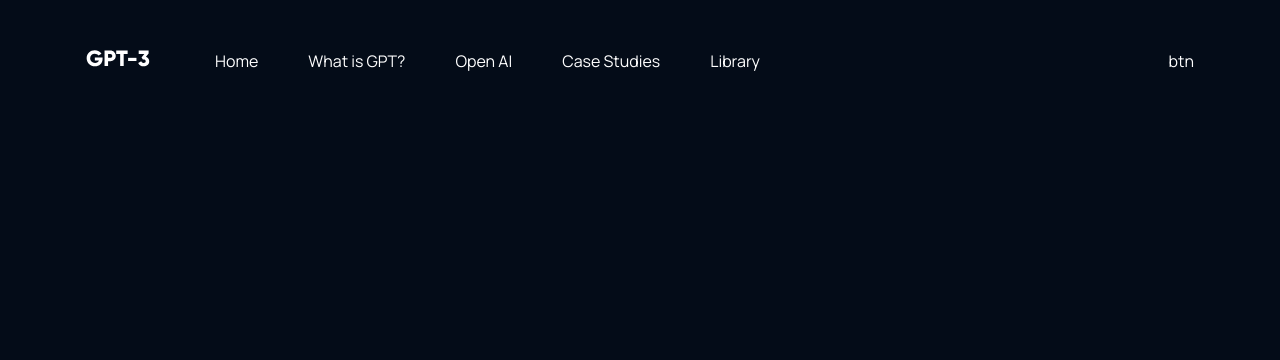
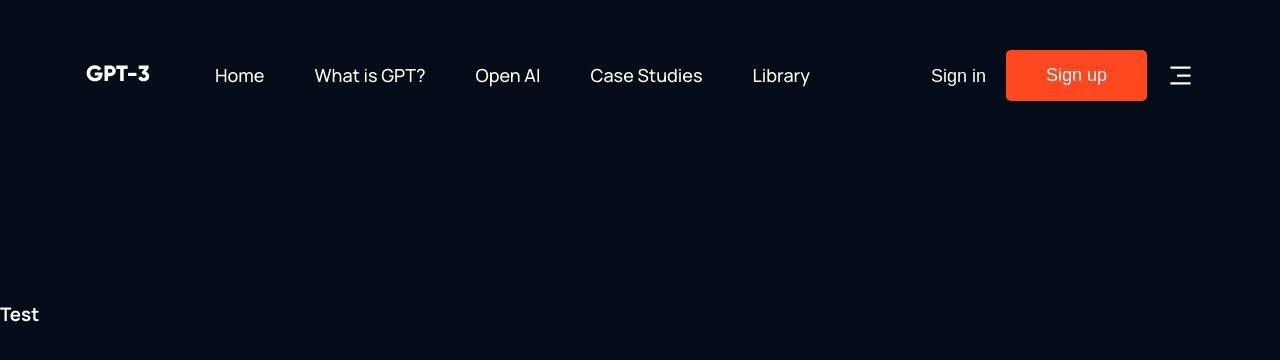
Before and after one commit to mahfuj890/GPT-3-React-Landing-Page, a React (Create React App) app: page / in a window 1280 px wide. Shown: the top 360 px of the page. Built offline with nearby package versions, Linux system fonts and the light colour scheme.

Commit message:
header responsive

```diff
--- a/package.json
+++ b/package.json
@@ -9,6 +9,7 @@
     "react": "^17.0.2",
     "react-dom": "^17.0.2",
     "react-icons": "^4.3.1",
+    "react-router-dom": "6",
     "react-scripts": "5.0.0",
     "web-vitals": "^2.1.3"
   },
--- a/src/App.css
+++ b/src/App.css
@@ -85,7 +85,7 @@
 /* Common CSS */
 body {
   color: white;
-  background-color: #040C18;
+  background-color: #040c18;
   font-family: "Manrope", sans-serif;
   font-size: 16px;
 }
@@ -323,17 +323,181 @@ input[type="number"] {
   position: relative;
 }
 
+.default_btn {
+  font-weight: 500;
+  font-size: 18px;
+  color: #ffffff;
+  padding: 15px 40px;
+  background: #ff4820;
+  border-radius: 5px;
+  -webkit-border-radius: 5px;
+  -moz-border-radius: 5px;
+  -ms-border-radius: 5px;
+  -o-border-radius: 5px;
+}
+
+@media (min-width: 768px) and (max-width: 991px) {
+  .default_btn {
+    -webkit-transition: 0.5s;
+    transition: 0.5s;
+    padding: 12px 30px;
+  }
+}
+
+@media all and (max-width: 767px) {
+  .default_btn {
+    -webkit-transition: 0.5s;
+    transition: 0.5s;
+    font-size: 16px;
+    padding: 10px 20px;
+  }
+}
+
+.default_btn:hover {
+  opacity: 0.9;
+}
+
+.default_btn.no_background {
+  padding: 0;
+  border-radius: 0px;
+  -webkit-border-radius: 0px;
+  -moz-border-radius: 0px;
+  -ms-border-radius: 0px;
+  -o-border-radius: 0px;
+  background-color: transparent;
+}
+
 /* ====================== Header Section ====================== */
 .header_wrapper {
   padding-top: 50px;
+}
+
+@media all and (max-width: 991px) {
+  .header_wrapper {
+    -webkit-transition: 0.5s;
+    transition: 0.5s;
+    padding-top: 30px;
+  }
 }
 
 .header_wrapper .log_nav_area {
   gap: 10px 65px;
 }
 
+@media all and (max-width: 991px) {
+  .header_wrapper nav {
+    -webkit-transition: 0.5s;
+    transition: 0.5s;
+    position: fixed;
+    right: 60px;
+    top: 70px;
+    background: #212b3a;
+    width: 200px;
+    padding: 20px;
+    transform: scale(0);
+    -webkit-transform: scale(0);
+    -moz-transform: scale(0);
+    -ms-transform: scale(0);
+    -o-transform: scale(0);
+    transition: all 0.5s ease-in-out;
+    -webkit-transition: all 0.5s ease-in-out;
+    -moz-transition: all 0.5s ease-in-out;
+    -ms-transition: all 0.5s ease-in-out;
+    -o-transition: all 0.5s ease-in-out;
+    opacity: 0;
+    visibility: hidden;
+  }
+  .header_wrapper nav.navbarActive {
+    transform: scale(1);
+    -webkit-transform: scale(1);
+    -moz-transform: scale(1);
+    -ms-transform: scale(1);
+    -o-transform: scale(1);
+    opacity: 1;
+    visibility: visible;
+  }
+}
+
+@media all and (max-width: 991px) and (max-width: 991px) {
+  .header_wrapper nav .header_btn {
+    -webkit-transition: 0.5s;
+    transition: 0.5s;
+    display: block !important;
+  }
+}
+
+.header_wrapper nav .header_btn {
+  display: none;
+}
+
+@media all and (max-width: 575px) {
+  .header_wrapper nav {
+    -webkit-transition: 0.5s;
+    transition: 0.5s;
+    right: 40px;
+  }
+}
+
 .header_wrapper nav ul {
   gap: 10px 50px;
+}
+
+@media (min-width: 992px) and (max-width: 1199px) {
+  .header_wrapper nav ul {
+    -webkit-transition: 0.5s;
+    transition: 0.5s;
+    gap: 10px 20px;
+  }
+}
+
+@media all and (max-width: 991px) {
+  .header_wrapper nav ul {
+    -webkit-transition: 0.5s;
+    transition: 0.5s;
+    -webkit-box-orient: vertical;
+    -webkit-box-direction: normal;
+        -ms-flex-direction: column;
+            flex-direction: column;
+    -webkit-box-align: start;
+        -ms-flex-align: start;
+            align-items: start;
+    gap: 8px;
+  }
+}
+
+.header_wrapper nav ul li a {
+  font-weight: 500;
+  font-size: 18px;
+  line-height: 25px;
+  color: #ffffff;
+}
+
+@media all and (max-width: 991px) {
+  .header_wrapper nav ul li a {
+    -webkit-transition: 0.5s;
+    transition: 0.5s;
+    font-size: 16px;
+  }
+}
+
+.header_wrapper nav ul li a:hover {
+  opacity: 0.9;
+}
+
+.header_wrapper .show_icon {
+  display: block;
+}
+
+.header_wrapper .hide_icon {
+  display: none;
+}
+
+@media all and (max-width: 991px) {
+  .header_wrapper .header_btn {
+    -webkit-transition: 0.5s;
+    transition: 0.5s;
+    display: none;
+  }
 }
 
 /* ====================== Section ====================== */
--- a/src/App.scss
+++ b/src/App.scss
@@ -13,15 +13,15 @@
 }
 
 /* Fonts */
-@import url('https://fonts.googleapis.com/css2?family=Manrope:wght@200;300;400;500;600;700;800&display=swap');
-$primary-font: 'Manrope', sans-serif;
+@import url("https://fonts.googleapis.com/css2?family=Manrope:wght@200;300;400;500;600;700;800&display=swap");
+$primary-font: "Manrope", sans-serif;
 $body-font-family: $primary-font;
 
 $font-size-base: 16px;
 
 /* Variable */
-$body-bg : #040C18;
-$white-color:white;
+$body-bg: #040c18;
+$white-color: white;
 /* Mixin Extends */
 
 @mixin media-break-width($media-width-min, $media-width-max) {
@@ -172,7 +172,7 @@ $white-color:white;
 }
 /* Common CSS */
 body {
-    color: $white-color;
+  color: $white-color;
   background-color: $body-bg;
   font-family: $body-font-family;
   font-size: $font-size-base;
@@ -347,16 +347,121 @@ input[type="number"] {
   position: relative;
 }
 
+.default_btn {
+  font-weight: 500;
+  font-size: 18px;
+  color: #ffffff;
+  padding: 15px 40px;
+  background: #ff4820;
+  border-radius: 5px;
+  -webkit-border-radius: 5px;
+  -moz-border-radius: 5px;
+  -ms-border-radius: 5px;
+  -o-border-radius: 5px;
+  @include media-break-width(768, 991) {
+    padding: 12px 30px;
+  }
+  @include max-media-width(767) {
+    font-size: 16px;
+    padding: 10px 20px;
+  }
+  &:hover {
+    opacity: 0.9;
+  }
+  &.no_background {
+    padding: 0;
+    border-radius: 0px;
+    -webkit-border-radius: 0px;
+    -moz-border-radius: 0px;
+    -ms-border-radius: 0px;
+    -o-border-radius: 0px;
+    background-color: transparent;
+  }
+}
 
 /* ====================== Header Section ====================== */
-.header_wrapper{
+.header_wrapper {
   padding-top: 50px;
-  .log_nav_area{
+  @include max-media-width(991) {
+    padding-top: 30px;
+  }
+  .log_nav_area {
     gap: 10px 65px;
   }
-  nav{
-    ul{
+  nav {
+    @include max-media-width(991) {
+      position: fixed;
+      right: 60px;
+      top: 70px;
+      background: #212b3a;
+      width: 200px;
+      padding: 20px;
+      transform: scale(0);
+      -webkit-transform: scale(0);
+      -moz-transform: scale(0);
+      -ms-transform: scale(0);
+      -o-transform: scale(0);
+      @include hover-transition();
+      opacity: 0;
+      visibility: hidden;
+      &.navbarActive {
+        transform: scale(1);
+        -webkit-transform: scale(1);
+        -moz-transform: scale(1);
+        -ms-transform: scale(1);
+        -o-transform: scale(1);
+        opacity: 1;
+        visibility: visible;
+      }
+      .header_btn{
+
+        @include max-media-width(991) {
+        display:block !important;
+        }
+      }
+    }
+    .header_btn{
+      display: none;
+    }
+    @include max-media-width(575) {
+      right: 40px;
+    }
+    ul {
       gap: 10px 50px;
+      @include media-break-width(992, 1199) {
+        gap: 10px 20px;
+      }
+      @include max-media-width(991) {
+        flex-direction: column;
+        align-items: start;
+        gap: 8px;
+      }
+      li {
+        a {
+          font-weight: 500;
+          font-size: 18px;
+          line-height: 25px;
+          color: #ffffff;
+          @include max-media-width(991) {
+            font-size: 16px;
+          }
+          &:hover {
+            opacity: 0.9;
+          }
+        }
+      }
+    }
+  }
+
+  .show_icon {
+    display: block;
+  }
+  .hide_icon {
+    display: none;
+  }
+  .header_btn {
+    @include max-media-width(991) {
+      display: none;
     }
   }
 }
--- /dev/null
+++ b/src/Component/Button/Button.jsx
@@ -0,0 +1,31 @@
+import PropTypes from "prop-types";
+
+function Button({ buttonText, background, buttonType, isDisable ,handleClick}) {
+
+  return (
+    <>
+      <button
+        type={buttonType}
+        className={`default_btn ${background ? "" : "no_background"}`}
+        disabled={isDisable}
+        onClick={handleClick}
+      >
+        {buttonText}
+      </button>
+    </>
+  );
+}
+Button.propsType = {
+  buttonText: PropTypes.string,
+  background: PropTypes.bool,
+  buttonType: PropTypes.string,
+  isDisable: PropTypes.bool,
+  handleClick: PropTypes.func,
+};
+Button.defaultProps = {
+  buttonText: "Button Title",
+  background: true,
+  buttonType: "button",
+  isDisable: false,
+};
+export default Button;
--- a/src/Component/Layout/Header.jsx
+++ b/src/Component/Layout/Header.jsx
@@ -1,5 +1,8 @@
 import logo from "../../assets/images/logo.svg";
-
+import Button from "../Button/Button";
+import { RiMenu3Line } from 'react-icons/ri';
+import { AiOutlineClose } from 'react-icons/ai';
+import { useState } from "react";
 const menuList = [
   {
     label: "Home",
@@ -22,8 +25,9 @@ const menuList = [
     url: "",
   },
 ];
+function Header() {
+  const [toggleMenu, settoggleMenu] = useState(false);
 
-function Header() {
   return (
     <header className="header_wrapper">
       <div className="my-container">
@@ -32,22 +36,38 @@ function Header() {
             <div className="logo">
               <img src={logo} alt="logo" />
             </div>
-          <nav>
+            <nav className={`${toggleMenu?"navbarActive":""}`}>
               <ul className="d-flex align-items-center justify-content-between">
-              {
-                menuList.map((item,index)=>{
-                  return(
-                    <li key={index}><a href={item.url}>{item.label}</a></li>
-
-                  )
-                } )
-
-              }
+                {menuList.map((item, index) => {
+                  return (
+                    <li key={index}>
+                      <a href={item.url}>{item.label}</a>
+                    </li>
+                  );
+                })}
+                <li className="header_btn">
+                <Button buttonText="  Sign in" background={false} />
+              </li>
+              <li className="header_btn">
+                <Button buttonText="  Sign up" />
+              </li>
               </ul>
             </nav>
           </div>
           <div className="header_btn_area">
-          btn
+            <ul className="button_list d-flex align-items-center flex-wrap-wrap g-lg">
+              <li className="header_btn">
+                <Button buttonText="  Sign in" background={false} />
+              </li>
+              <li className="header_btn">
+                <Button buttonText="  Sign up" />
+              </li>
+              <li>
+
+              <RiMenu3Line size={27} onClick={()=> settoggleMenu(true) } className={`${toggleMenu?"hide_icon" : "show_icon" }`} />
+              <AiOutlineClose size={27} onClick={()=> settoggleMenu(false) } className={`${toggleMenu?"show_icon" : "hide_icon" }`} />
+              </li>
+            </ul>
           </div>
         </div>
       </div>
--- a/src/Component/Pages/Home.jsx
+++ b/src/Component/Pages/Home.jsx
@@ -5,6 +5,7 @@ function Home() {
   return (
     <div>
         <Header />
+        <h3 style={{marginTop:"200px"}}>Test</h3>
     </div>
   )
 }
```
Also changed, not shown: ToDo.txt (added), src/index.js (line endings or trailing spaces), 2 other files (tests, documents, lock files or other folders). Lines whose indentation alone changed are shown as unchanged.
